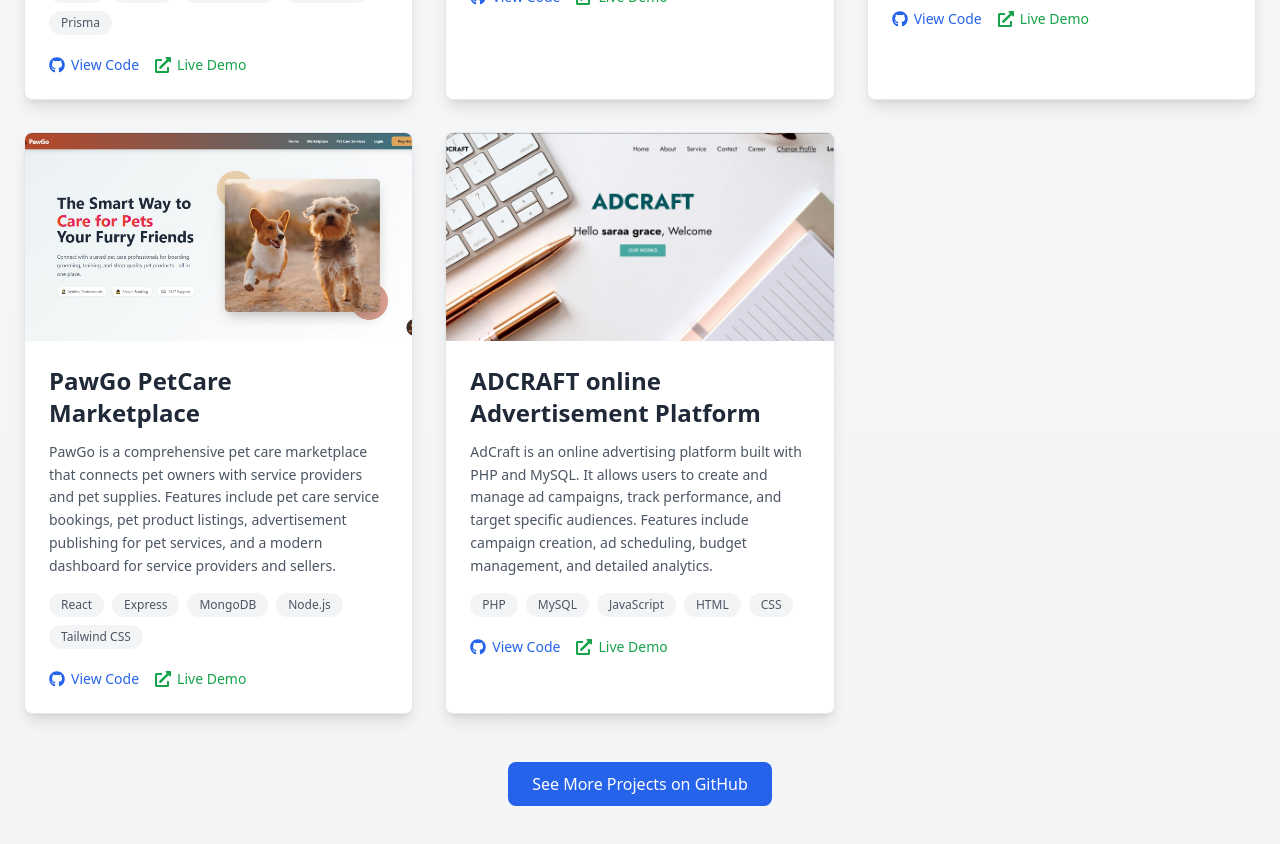
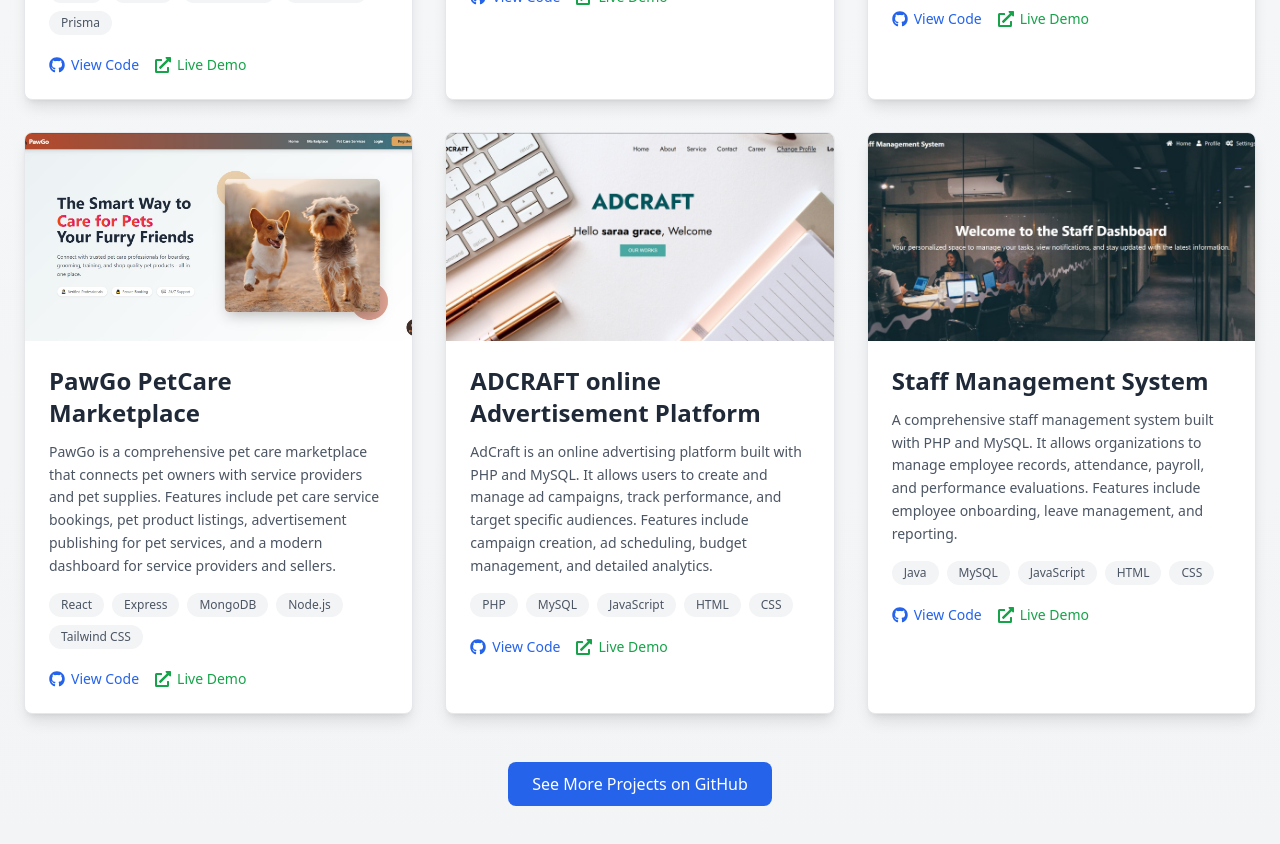
Before and after one commit to LaSan99/My_Portfolio, a React (Create React App) app: page / in a window 1280 px wide. Shown: the part 3840-4684 px from the top of the page. Built offline with nearby package versions, Linux system fonts and the light colour scheme.

Commit message:
Refactor code structure for improved readability and maintainability

```diff
--- a/src/components/Projects.js
+++ b/src/components/Projects.js
@@ -12,6 +12,7 @@ import s1 from "../assets/s1.jpg";
 import shoe from "../assets/shoes.jpg";
 import pawgo from "../assets/pawgo.jpg";
 import adcraft from "../assets/adcraft.jpg";
+import staff from "../assets/staff.jpg";
 
 const projects = [
   {
@@ -113,7 +114,15 @@ const projects = [
     demo: "#",
     tags: ["PHP", "MySQL", "JavaScript", "HTML", "CSS"],
   },
-
+  {
+    title: "Staff Management System",
+    description:
+      "A comprehensive staff management system built with PHP and MySQL. It allows organizations to manage employee records, attendance, payroll, and performance evaluations. Features include employee onboarding, leave management, and reporting.",
+    image: staff,
+    github: "https://github.com/LaSan99/StaffManagement_java",
+    demo: "#",
+    tags: ["Java", "MySQL", "JavaScript", "HTML", "CSS"],
+  },
 ];
 
 const Projects = () => {
```
Also changed, not shown: src/assets/staff.jpg (added).
